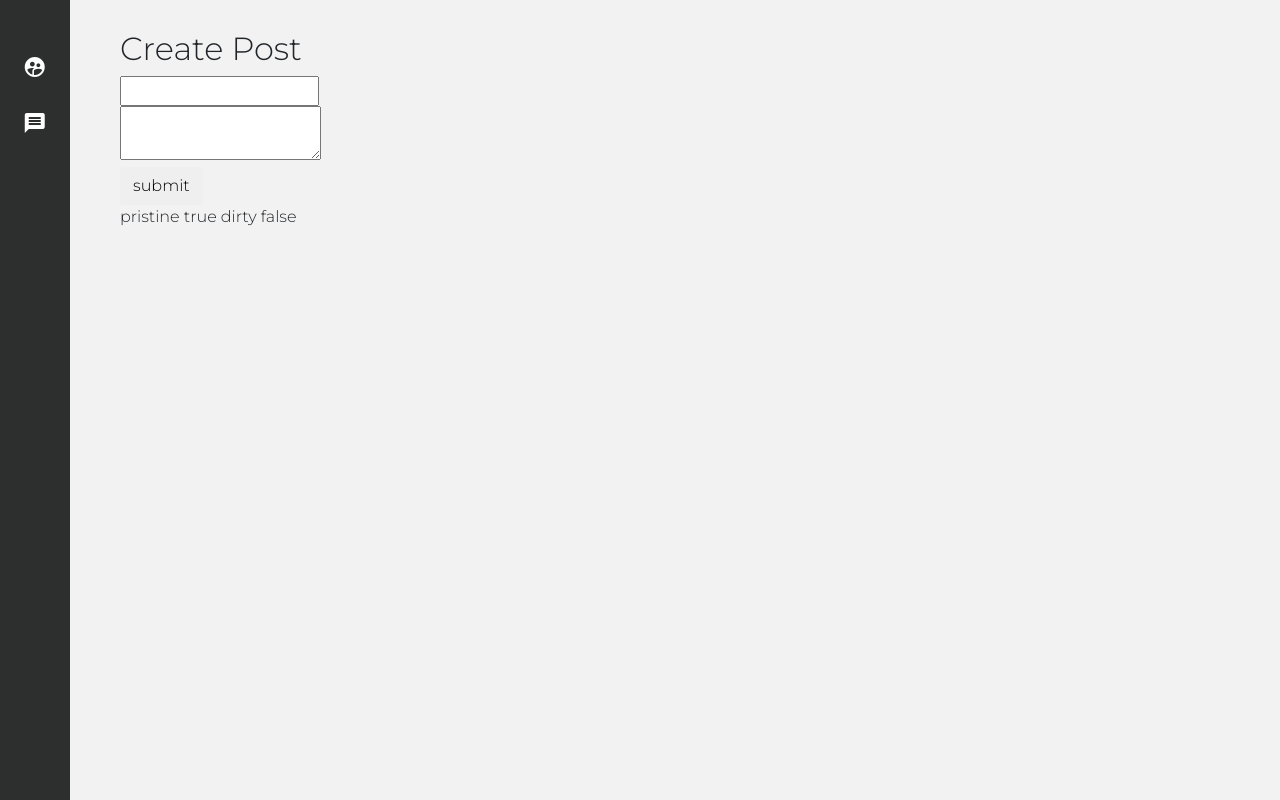
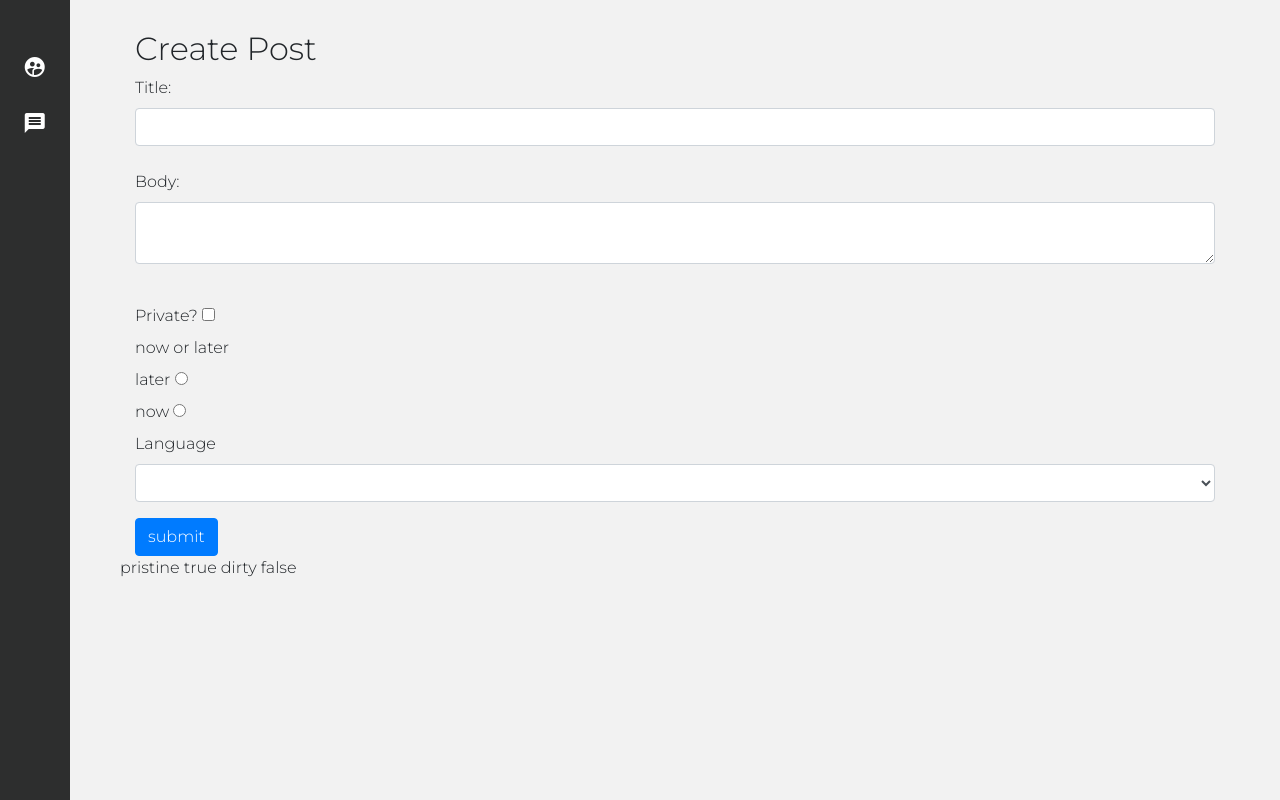
Before and after one commit to theRealAbdurrahman/ng6-practice, an Angular app: page /create-post in a window 1280 px wide. Built offline with nearby package versions, Linux system fonts and the light colour scheme.

Commit message:
added some fields at the create post model and learned about a diffrent method to do two-way data binding

```diff
--- a/src/app/create-post/create-post.component.html
+++ b/src/app/create-post/create-post.component.html
@@ -1,14 +1,39 @@
-<h2>Create Post</h2>
-
-<form id=formId (ngSubmit)="submitMethod()" #form="ngForm" novalidate>
+<div class="container">
+  <h2>Create Post</h2>
   <!-- turn off browser validation -->
-
-  <!-- <input type="text " required [(ngModel)]="post.title "></input> -->
-  <input type="text" name="post-title" [(ngModel)]="post.title" />
-  <br>
-  <textarea type="text" required name="post-body" [(ngModel)]="post.body"></textarea>
-  <br>
-  <button class="btn btn-large" type="submit" (keyup.enter)="submitMethod()">submit</button>
-</form>
+  <form id=formId (ngSubmit)="submitMethod()" #form="ngForm" novalidate>
+    <div class="form-group">
+      <label for="post-title">Title:</label>
+      <input type="text" class="form-control" name="post-title" [ngModel]="post.title" (ngModelChange)="titleToUpperCase($event)" />
+      <br>
+      <label for="post-body">Body:</label>
+      <textarea type="text" class="form-control" required name="post-body" [(ngModel)]="post.body"></textarea>
+      <br>
+    </div>
+    <div class="checkbox">
+      <label for="">Private?
+        <input type="checkbox" name="private-post" id="" [ngModel]="post.private" (ngModelChange)="test($event)" value="true">
+      </label>
+    </div>
+    <label for=""> now or later</label>
+    <div class="radio">
+      <label for="">later
+        <input type="radio" name="later-post" id="" [(ngModel)]="post.later" value="later">
+      </label>
+    </div>
+    <div class="radio">
+      <label for="">now
+        <input type="radio" name="later-post" id="" [(ngModel)]="post.later" value="now">
+      </label>
+    </div>
+    <div class="form-group">
+      <label for="">Language</label>
+      <select name="" id="" class="form-control" name="language" [(ngModel)]="post.language">
+        <option *ngFor="let option of options" [value]="option">{{option}}</option>
+      </select>
+    </div>
+    <button class="btn btn-primary" type="submit" (keyup.enter)="submitMethod()">submit</button>
+  </form>
+</div>
 
 pristine {{form.pristine}} dirty {{form.dirty}}
--- a/src/app/create-post/create-post.component.ts
+++ b/src/app/create-post/create-post.component.ts
@@ -9,7 +9,11 @@ export class CreatePostComponent implements OnInit {
   post: Object = {
     title: '',
     body: '',
+    private: false,
+    later: false,
+    language: "",
   }
+  options: String[] = ["arabic", "english", "german"]
 
   constructor() { }
 
@@ -19,5 +23,17 @@ export class CreatePostComponent implements OnInit {
     console.log(this.post);
 
   }
+  test($event) {
+    console.log("hi", $event);
+    this.post.private = $event;
+
+  }
+  titleToUpperCase(value) { // capitalize first letter when user writes in the field
+    if (value.length > 0) {
+      this.post.title = value.charAt(0).toUpperCase() + value.slice(1)
+    } else {
+      this.post.title = value
+    }
+  }
 
 }
--- a/src/app/posts/posts.component.html
+++ b/src/app/posts/posts.component.html
@@ -1,5 +1,5 @@
 <h1>Posts</h1>
-<button (click)="createPost()">text</button>
+<button class="btn btn-block btn-primary" (click)="createPost()">Create post</button>
 <ul>
   <li class="post" *ngFor="let post of posts" (click)="postDetails(post)">
     <h2 class="post-title">{{post.title}}</h2>
```
